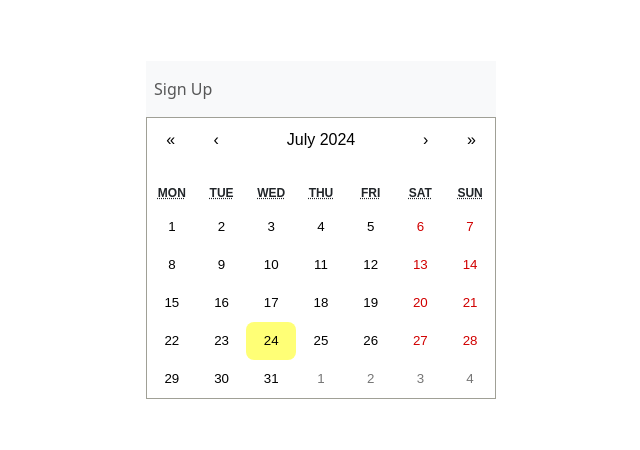
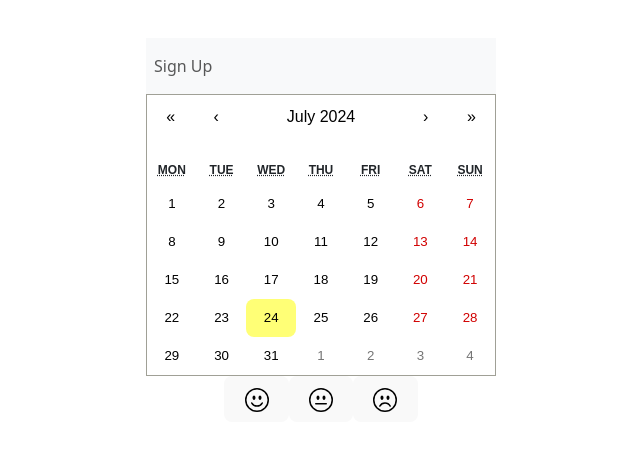
Before and after one commit to kfharoun/pots_pal, a React (Vite) app in the folder frontend/: page /calendar/1 in a window 1280 px wide. Shown: the part 170-620 px from the top of the page, without its empty margins (319-959 px from the left). Built offline with nearby package versions, Linux system fonts and the light colour scheme; no server answers.

Commit message:
calendar page attempt

```diff
--- a/frontend/src/components/CalendarPage.jsx
+++ b/frontend/src/components/CalendarPage.jsx
@@ -3,11 +3,13 @@ import { useParams } from 'react-router-dom'
 import Calendar from 'react-calendar'
 import axios from 'axios'
 import Header from './Header'
-import 'react-calendar/dist/Calendar.css'
+// import 'react-calendar/dist/Calendar.css'
 
 const CalendarPage = () => {
     const { username } = useParams()
     const [datesWithStatus, setDatesWithStatus] = useState({})
+    const [selectedFilter, setSelectedFilter] = useState(null)
+    const [aggregatedData, setAggregatedData] = useState({})
 
     useEffect(() => {
       const getDayData = async () => {
@@ -32,10 +34,19 @@ const CalendarPage = () => {
       getDayData()
     }, [username])
 
-//   •	data is the array being reduced.
-//   •	acc is the accumulator, which starts as an empty object ({}) and is used to build up the final result.
-//   •	day is the current item in the array as reduce iterates over it.
-
+    useEffect(() => {
+      const fetchAggregatedData = async () => {
+        if (selectedFilter) {
+          try {
+            const response = await axios.get(`http://localhost:8000/days/${username}/aggregate/${selectedFilter}/`)
+            setAggregatedData(response.data)
+          } catch (error) {
+            console.error('Error fetching aggregated data:', error)
+          }
+        }
+      }
+      fetchAggregatedData()
+    }, [username, selectedFilter])
 
     const tileContent = ({ date, view }) => {
       if (view === 'month') {
@@ -54,14 +65,78 @@ const CalendarPage = () => {
       return null
     }
 
+    const handleFilterClick = (filter) => {
+      setSelectedFilter(filter)
+    }
+
+    const renderAggregatedData = (data) => {
+      return (
+        <div>
+          <p>Meal Items: {JSON.stringify(data.meal_items)}</p>
+          <p>Activity Items: {JSON.stringify(data.activity_items)}</p>
+          <p>Water Intake: {data.water_intake}</p>
+          <p>Salt Intake: {data.salt_intake}</p>
+          <p>Weather: {data.weather}</p>
+          <p>Low Heart Rate: {data.low_heart_rate}</p>
+          <p>High Heart Rate: {data.high_heart_rate}</p>
+        </div>
+      )
+    }
+
     return (
         <div className="calendar-page">
-    <Header/>
+          <Header />
+          <Calendar tileContent={tileContent} />
+          <div className="filter-buttons">
+            <button onClick={() => handleFilterClick('good_day')}>
+              {selectedFilter === 'good_day' ? (
+                <svg xmlns="http://www.w3.org/2000/svg" width="24" height="24" fill="currentColor" className="bi bi-emoji-smile-fill" viewBox="0 0 16 16">
+                  <path d="M8 16A8 8 0 1 0 8 0a8 8 0 0 0 0 16M7 6.5C7 7.328 6.552 8 6 8s-1-.672-1-1.5S5.448 5 6 5s1 .672 1 1.5M4.285 9.567a.5.5 0 0 1 .683.183A3.5 3.5 0 0 0 8 11.5a3.5 3.5 0 0 0 3.032-1.75.5.5 0 1 1 .866.5A4.5 4.5 0 0 1 8 12.5a4.5 4.5 0 0 1-3.898-2.25.5.5 0 0 1 .183-.683M10 8c-.552 0-1-.672-1-1.5S9.448 5 10 5s1 .672 1 1.5S10.552 8 10 8"/>
+                </svg>
+              ) : (
+                <svg xmlns="http://www.w3.org/2000/svg" width="24" height="24" fill="currentColor" className="bi bi-emoji-smile" viewBox="0 0 16 16">
+                  <path d="M8 15A7 7 0 1 1 8 1a7 7 0 0 1 0 14m0 1A8 8 0 1 0 8 0a8 8 0 0 0 0 16"/>
+                  <path d="M4.285 9.567a.5.5 0 0 1 .683.183A3.5 3.5 0 0 0 8 11.5a3.5 3.5 0 0 0 3.032-1.75.5.5 0 1 1 .866.5A4.5 4.5 0 0 1 8 12.5a4.5 4.5 0 0 1-3.898-2.25.5.5 0 0 1 .183-.683M7 6.5C7 7.328 6.552 8 6 8s-1-.672-1-1.5S5.448 5 6 5s1 .672 1 1.5M10 8c-.552 0-1-.672-1-1.5S9.448 5 10 5s1 .672 1 1.5S10.552 8 10 8"/>
+                </svg>
+              )}
+            </button>
+            <button onClick={() => handleFilterClick('neutral_day')}>
+              {selectedFilter === 'neutral_day' ? (
+                <svg xmlns="http://www.w3.org/2000/svg" width="24" height="24" fill="currentColor" className="bi bi-emoji-neutral-fill" viewBox="0 0 16 16">
+                  <path d="M8 16A8 8 0 1 0 8 0a8 8 0 0 0 0 16M7 6.5C7 7.328 6.552 8 6 8s-1-.672-1-1.5S5.448 5 6 5s1 .672 1 1.5m-3 4a.5.5 0 0 1 .5-.5h7a.5.5 0 0 1 0 1h-7a.5.5 0 0 1-.5-.5M10 8c-.552 0-1-.672-1-1.5S9.448 5 10 5s1 .672 1 1.5S10.552 8 10 8"/>
+                </svg>
+              ) : (
+                <svg xmlns="http://www.w3.org/2000/svg" width="24" height="24" fill="currentColor" className="bi bi-emoji-neutral" viewBox="0 0 16 16">
+                  <path d="M8 15A7 7 0 1 1 8 1a7 7 0 0 1 0 14m0 1A8 8 0 1 0 8 0a8 8 0 0 0 0 16"/>
+                  <path d="M4 10.5a.5.5 0 0 0 .5.5h7a.5.5 0 0 0 0-1h-7a.5.5 0 0 0-.5.5m3-4C7 5.672 6.552 5 6 5s-1 .672-1 1.5S5.448 8 6 8s1-.672 1-1.5m4 0c0-.828-.448-1.5-1-1.5s-1 .672-1 1.5S9.448 8 10 8s1-.672 1-1.5"/>
+                </svg>
+              )}
+            </button>
+            <button onClick={() => handleFilterClick('bad_day')}>
+              {selectedFilter === 'bad_day' ? (
+                <svg xmlns="http://www.w3.org/2000/svg" width="24" height="24" fill="currentColor" className="bi bi-emoji-frown-fill" viewBox="0 0 16 16">
+                  <path d="M8 16A8 8 0 1 0 8 0a8 8 0 0 0 0 16M7 6.5C7 7.328 6.552 8 6 8s-1-.672-1-1.5S5.448 5 6 5s1 .672 1 1.5m-2.715 5.933a.5.5 0 0 1-.183-.683A4.5 4.5 0 0 1 8 9.5a4.5 4.5 0 0 1 3.898 2.25.5.5 0 0 1-.866.5A3.5 3.5 0 0 0 8 10.5a3.5 3.5 0 0 0-3.032 1.75.5.5 0 0 1-.683.183M10 8c-.552 0-1-.672-1-1.5S9.448 5 10 5s1 .672 1 1.5S10.552 8 10 8"/>
+                </svg>
+              ) : (
+                <svg xmlns="http://www.w3.org/2000/svg" width="24" height="24" fill="currentColor" className="bi bi-emoji-frown" viewBox="0 0 16 16">
+                  <path d="M8 15A7 7 0 1 1 8 1a7 7 0 0 1 0 14m0 1A8 8 0 1 0 8 0a8 8 0 0 0 0 16"/>
+                  <path d="M4.285 12.433a.5.5 0 0 0 .683-.183A3.5 3.5 0 0 1 8 10.5c1.295 0 2.426.703 3.032 1.75a.5.5 0 0 0 .866-.5A4.5 4.5 0 0 0 8 9.5a4.5 4.5 0 0 0-3.898 2.25.5.5 0 0 0 .183.683M7 6.5C7 7.328 6.552 8 6 8s-1-.672-1-1.5S5.448 5 6 5s1 .672 1 1.5M10 8c-.552 0-1-.672-1-1.5S9.448 5 10 5s1 .672 1 1.5S10.552 8 10 8"/>
+          </svg>
+        )}
+      </button>
+    </div>
 
-      <Calendar
-        tileContent={tileContent}
-        // calendarType="ISO 8601"
-      />
+    {selectedFilter && (
+      <div className="aggregated-data">
+        <h3>Aggregated Data for {selectedFilter.replace('_', ' ')}:</h3>
+        <h4>Current Day:</h4>
+        {renderAggregatedData(aggregatedData.current_day)}
+        <h4>Day Before:</h4>
+        {renderAggregatedData(aggregatedData.day_before)}
+        <h4>Day After:</h4>
+        {renderAggregatedData(aggregatedData.day_after)}
+      </div>
+    )}
   </div>
 )
 }
--- a/frontend/src/components/Header.jsx
+++ b/frontend/src/components/Header.jsx
@@ -68,7 +68,7 @@ export default function Header({ onDateChange }) {
           {loggedIn ? (
             <>
               <Nav.Link onClick={handleLogout}>Logout</Nav.Link>
-              {(isCalendarPage || isHomePage) && (
+              {(isHomePage) && (
                 <Nav className="calendar">
                  <button height="10" onClick={handlePreviousDay}>
                   <svg xmlns="http://www.w3.org/2000/svg" width="22" height="22" fill="currentColor" className="bi bi-heart-arrow flipped-arrow" style={{ transform: 'scaleX(-1)' }} viewBox="0 0 16 16">
--- a/frontend/src/components/imageComponents/WaterIntake.jsx
+++ b/frontend/src/components/imageComponents/WaterIntake.jsx
@@ -14,7 +14,7 @@ const WaterIntake = ({ waterIntake, onIncrement, onDecrement }) => {
     </svg>
   )
 
-  const waterUnits = Math.floor(waterIntake / 21)
+  const waterUnits = Math.ceil(waterIntake / 21)
 
   const handleClick = (index) => {
     if (index < waterUnits) {
```
Lines whose indentation alone changed are shown as unchanged.
